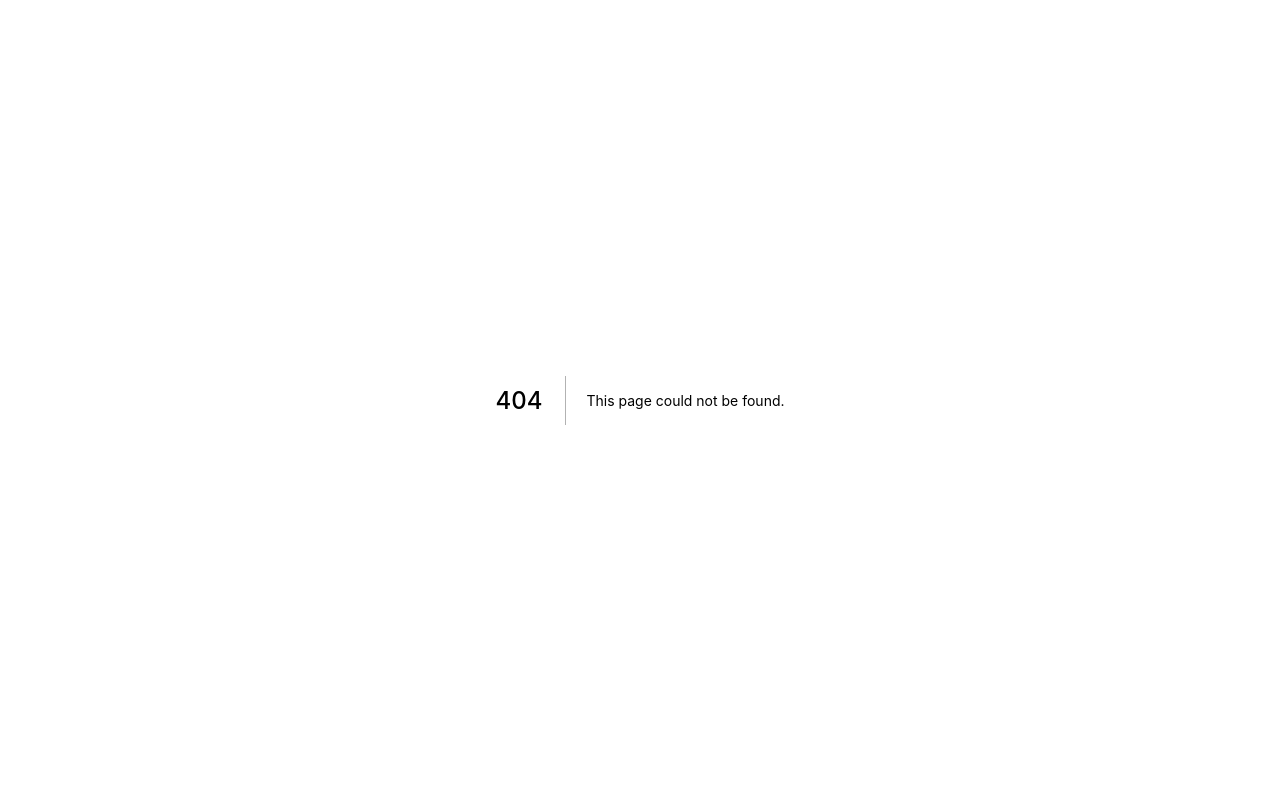
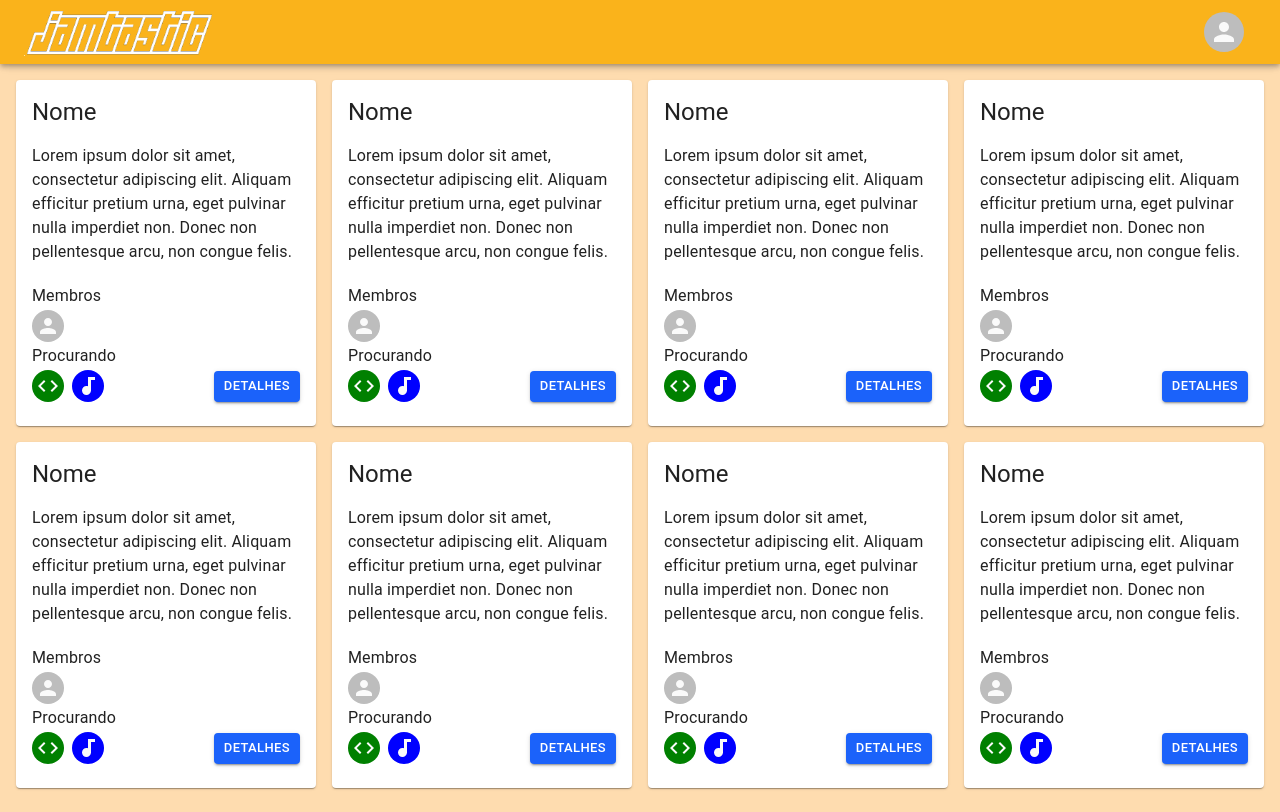
Before and after one commit to jamtasticgd/jamtastic, a Next.js app: page /team-board in a window 1280 px wide. Before the commit this address had no page. Built offline with nearby package versions, Linux system fonts and the light colour scheme.

Commit message:
Implement first layout for team board

```diff
--- /dev/null
+++ b/components/Cards/Thumb.jsx
@@ -0,0 +1,41 @@
+import { Card, CardHeader, CardContent, CardActionArea, withStyles, Typography, Avatar, Grid, Button } from "@material-ui/core"
+
+import RoleIcon from "../Icon"
+
+const TeamThumb = (props) => {
+    return (
+        <Card>
+            <CardHeader title="Nome" style={{paddingBottom: "0px"}}/>
+            <CardContent>
+                <Typography variant="body1">
+                Lorem ipsum dolor sit amet, consectetur adipiscing elit. Aliquam efficitur pretium urna, eget pulvinar nulla imperdiet non. Donec non pellentesque arcu, non congue felis.
+                </Typography>
+                <br/>
+                <Grid container>
+                    <Grid xs={6}>
+                        <Typography variant="subtitle1">Membros</Typography>
+                        <Grid container spacing={1}>
+                            <Grid item>
+                                <Avatar alt="G" />
+                            </Grid>
+                        </Grid>
+                        <Typography variant="subtitle1">Procurando</Typography>
+                        <Grid container spacing={1}>
+                            <Grid item>
+                                <RoleIcon role="code" />
+                            </Grid>
+                            <Grid item>
+                                <RoleIcon role="audio" />
+                            </Grid>
+                        </Grid>
+                    </Grid>
+                    <Grid item xs={6} container justify="flex-end" alignItems="flex-end">
+                        <Button size="small" variant="contained" color="secondary" >Detalhes</Button>
+                    </Grid>
+                </Grid>
+            </CardContent>
+        </Card>
+    )
+};
+
+export default TeamThumb;
--- /dev/null
+++ b/components/Icon.jsx
@@ -0,0 +1,40 @@
+import { makeStyles, Avatar } from "@material-ui/core"
+
+import Art from "@material-ui/icons/Brush"
+import Audio from "@material-ui/icons/Audiotrack"
+import Code from "@material-ui/icons/Code"
+import Design from "@material-ui/icons/Extension"
+import Writing from "@material-ui/icons/Create"
+
+const useStyles = makeStyles({
+    root: {
+        backgroundColor: props => props.color
+    }
+});
+
+const RoleIcon = (props) => {
+    let color;
+    let icon;
+    switch(props.role) {
+        case "art":
+            color = "red";
+            icon = <Art />
+            break
+        case "audio":
+            color = "blue"
+            icon = <Audio />
+            break
+        case "code":
+            color = "green"
+            icon = <Code />
+            break
+        default:
+            color = "white"
+    }
+
+    const classes = useStyles({...props, color});
+
+    return <Avatar className={classes.root} >{icon}</Avatar>
+}
+
+export default RoleIcon;
--- a/components/Navbar.jsx
+++ b/components/Navbar.jsx
@@ -4,11 +4,11 @@ const Navbar = () => {
     const theme = useTheme();
 
     return (
-        <AppBar position="fixed" color="primary">
+        <AppBar position="sticky" color="primary">
             <Toolbar className="toolbar">
                 <img src={"/images/jamtastic-logo-white.png"} alt="jamtastic" />
                 <IconButton>
-                    <Avatar />
+                    <Avatar style={{height: "40px", width: "40px"}} />
                 </IconButton>
             </Toolbar>
         </AppBar>
--- a/package.json
+++ b/package.json
@@ -9,6 +9,7 @@
   },
   "dependencies": {
     "@material-ui/core": "^4.11.0",
+    "@material-ui/icons": "^4.9.1",
     "next": "9.4.4",
     "react": "16.13.1",
     "react-dom": "16.13.1"
--- a/pages/_app.jsx
+++ b/pages/_app.jsx
@@ -3,9 +3,12 @@ import "../styles/stylesheets/navbar.css"
 import { ThemeProvider } from "@material-ui/core/styles"
 import { theme } from "../styles/theme"
 
+import Navbar from "../components/Navbar"
+
 export default function App({ Component, pageProps }) {
     return (
         <ThemeProvider theme={theme}>
+            <Navbar />
             <Component {...pageProps} />
         </ThemeProvider>
     )
--- a/pages/index.js
+++ b/pages/index.jsx
@@ -1,5 +1,4 @@
 import Head from 'next/head'
-import Navbar from "../components/Navbar"
 
 export default function Home() {
   return (
@@ -8,8 +7,6 @@ export default function Home() {
         <title>Jamtastic</title>
         <link rel="icon" href="/favicon.ico" />
       </Head>
-      <Navbar />
-
     </div>
   )
 }
--- /dev/null
+++ b/pages/team-board.jsx
@@ -0,0 +1,37 @@
+import { Grid } from "@material-ui/core";
+
+const { Fragment } = require("react")
+const { default: TeamThumb } = require("../components/Cards/Thumb")
+
+const TeamBoard = () => {
+    return (
+        <Grid container spacing={2} style={{padding: "16px"}}>
+            <Grid item xs={6} sm={3}>
+                <TeamThumb />
+            </Grid>
+            <Grid item sm={3}>
+                <TeamThumb />
+            </Grid>
+            <Grid item sm={3}>
+                <TeamThumb />
+            </Grid>
+            <Grid item sm={3}>
+                <TeamThumb />
+            </Grid>
+            <Grid item sm={3}>
+                <TeamThumb />
+            </Grid>
+            <Grid item sm={3}>
+                <TeamThumb />
+            </Grid>
+            <Grid item sm={3}>
+                <TeamThumb />
+            </Grid>
+            <Grid item sm={3}>
+                <TeamThumb />
+            </Grid>
+        </Grid>
+    )
+}
+
+export default TeamBoard;
--- a/styles/stylesheets/global.css
+++ b/styles/stylesheets/global.css
@@ -1,4 +1,5 @@
 html,
 body {
     margin: 0;
+    background-color: #FEDCAF;
 }
--- a/styles/stylesheets/navbar.css
+++ b/styles/stylesheets/navbar.css
@@ -3,6 +3,8 @@ img {
 }
 
 .toolbar {
+    position: static;
+    height: 64px;
     display: flex;
     justify-content: space-between;
 }
--- a/styles/theme.jsx
+++ b/styles/theme.jsx
@@ -8,5 +8,13 @@ export const theme = createMuiTheme({
         secondary: {
             main: "#1B62FA"
         }
+    },
+    overrides: {
+        MuiAvatar: {
+            root: {
+                height: "32px",
+                width: "32px"
+            }
+        }
     }
 })
```
Also changed, not shown: 1 other file (tests, documents, lock files or other folders).
